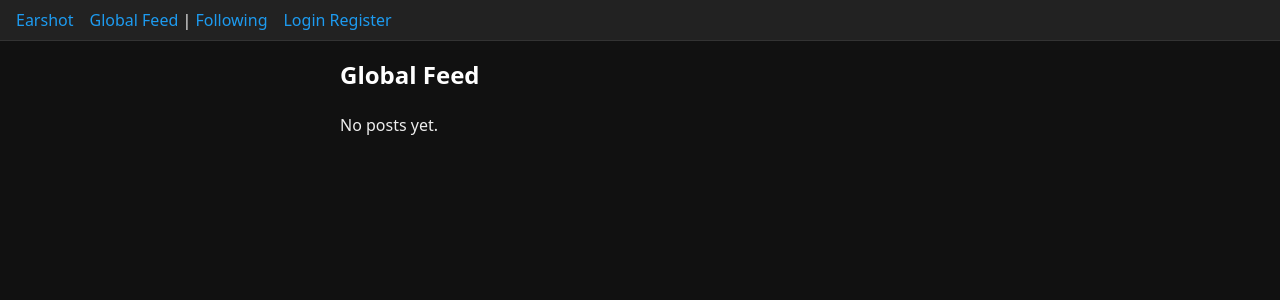
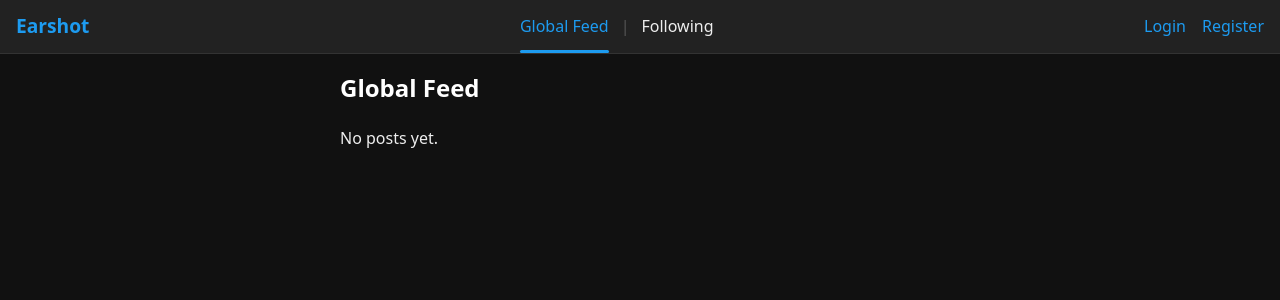
Before and after one commit to dygitalgraffiti/earshot-app, a Flask app: page / in a window 1280 px wide. Shown: the top 300 px of the page. Run offline with Flask 3, Linux system fonts and the light colour scheme; some libraries are stand-ins or nearby versions.

Commit message:
Update style.css

```diff
--- a/static/style.css
+++ b/static/style.css
@@ -122,3 +122,75 @@ form input[type="password"] {
 form button {
   margin-top: 0.5rem;
 }
+/* ────────────────────────────────────── */
+/*  NAVIGATION & FEED TABS                */
+/* ────────────────────────────────────── */
+nav {
+  background: #222;
+  padding: 0.5rem 1rem;
+  display: flex;
+  align-items: center;
+  justify-content: space-between;   /* logo left – tabs center – links right */
+  flex-wrap: wrap;
+  border-bottom: 1px solid #333;
+}
+
+.logo {
+  font-weight: 700;
+  font-size: 1.2rem;
+  color: #1d9bf0;
+}
+
+/* Center the feed tabs */
+.feed-tabs {
+  display: flex;
+  align-items: center;
+  gap: 0.75rem;
+  flex: 1;
+  justify-content: center;
+}
+
+.feed-tab {
+  color: #eee;
+  text-decoration: none;
+  font-weight: 500;
+  padding: 0.4rem 0;
+  position: relative;
+}
+
+.feed-tab:hover {
+  color: #1d9bf0;
+}
+
+/* Underline for active tab (X-style) */
+.feed-tab.active {
+  color: #1d9bf0;
+}
+.feed-tab.active::after {
+  content: "";
+  position: absolute;
+  bottom: -8px;
+  left: 0;
+  width: 100%;
+  height: 3px;
+  background: #1d9bf0;
+  border-radius: 2px;
+}
+
+.tab-divider {
+  color: #555;
+  font-weight: 300;
+}
+
+/* Right-side links */
+.nav-right {
+  display: flex;
+  gap: 1rem;
+}
+.nav-right a {
+  color: #1d9bf0;
+  text-decoration: none;
+}
+.nav-right a:hover {
+  text-decoration: underline;
+}
```
